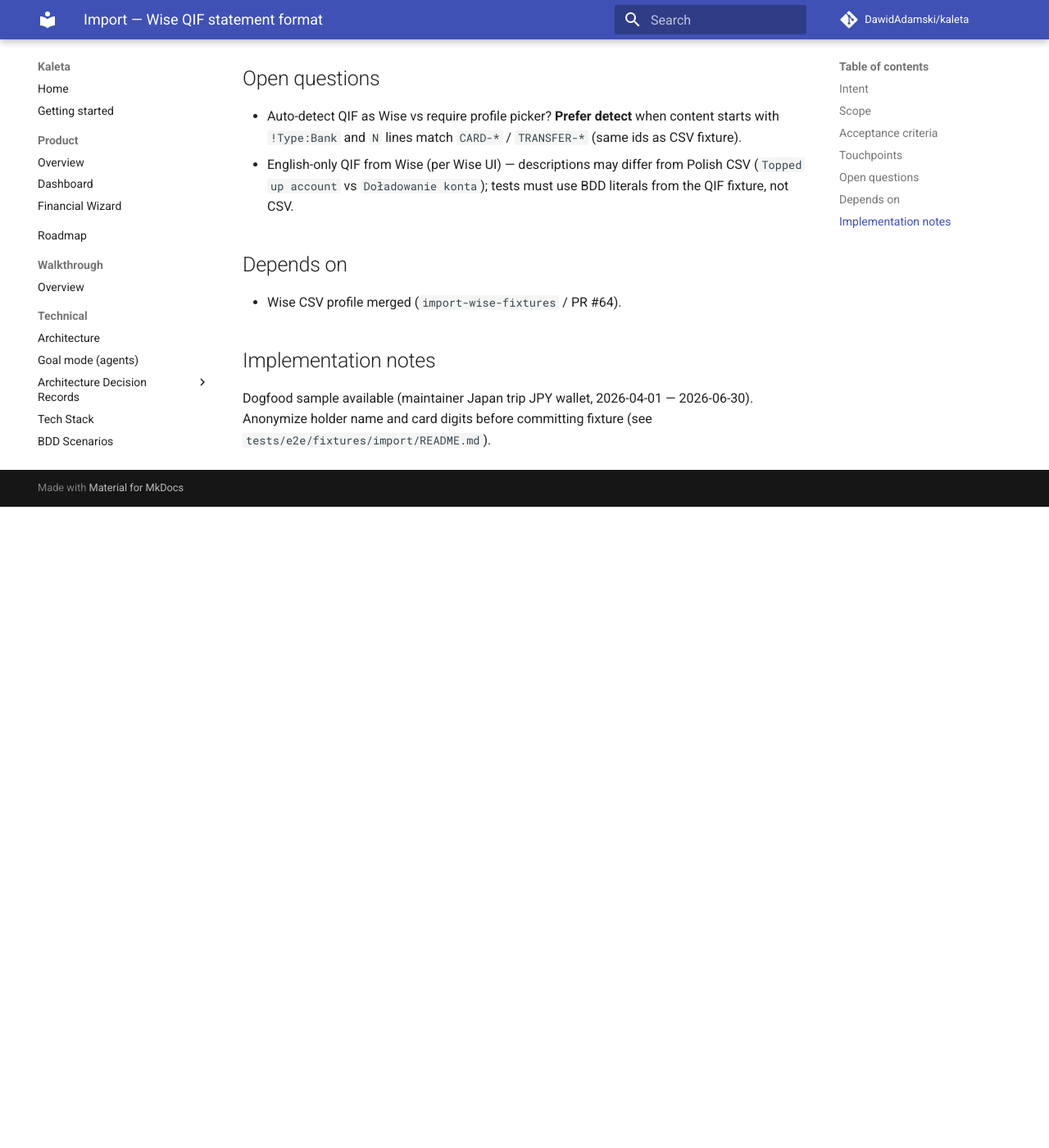
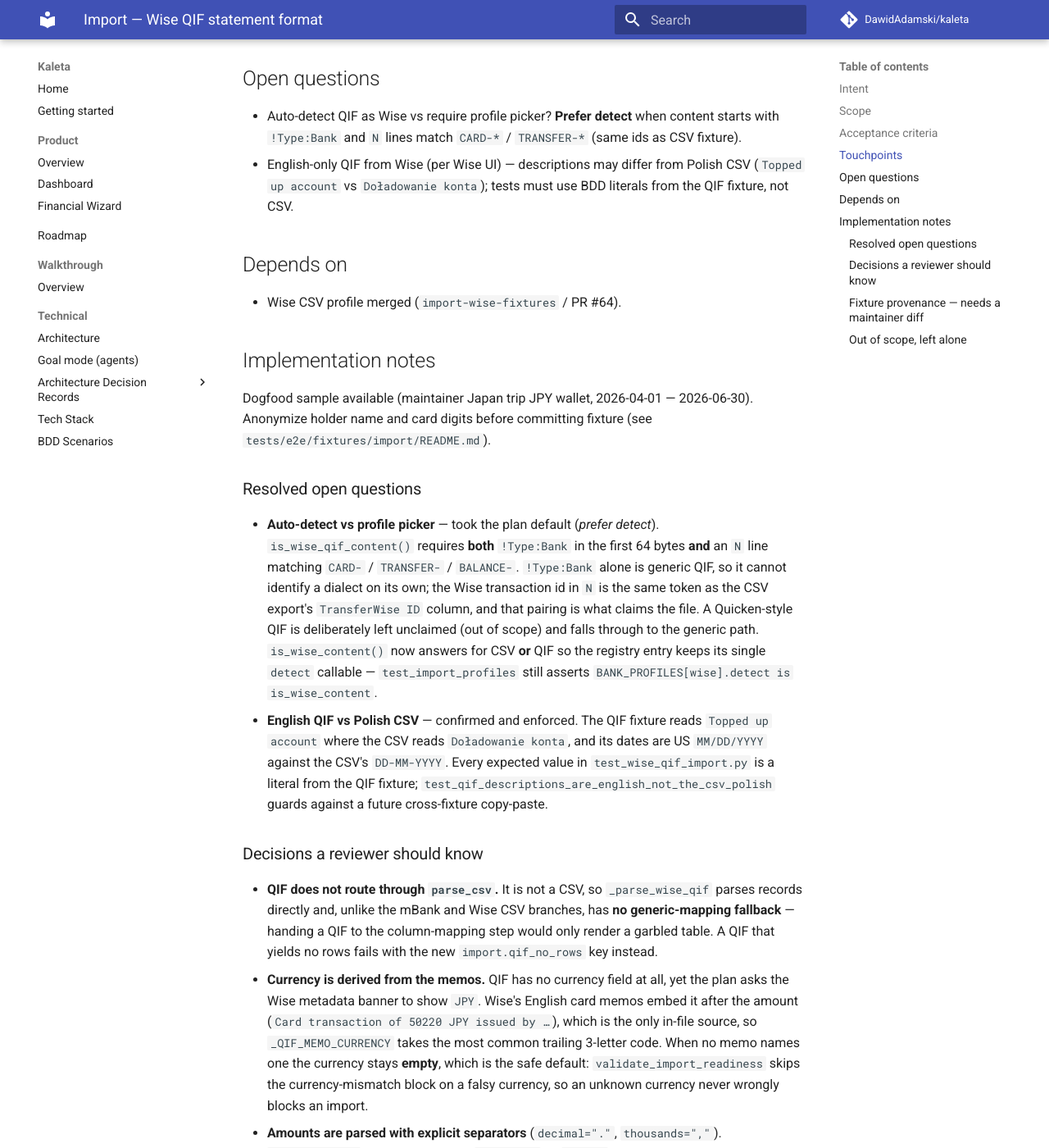
Before and after one commit to DawidAdamski/kaleta, an MkDocs documentation site: the page built from docs/plans/import-wise-qif.md, in a window 1280 px wide and 1400 px high, scrolled down 1275 px. Shown: the whole window at 82% size. Built offline with MkDocs 1.6.1 and Material for MkDocs 9.7.7, drawn with Linux system fonts in a browser that asks for light colours; comment, search, counter and statistics services are not loaded; before the commit the page ends 1893 px from its top, so only the background shows below that; some of the changed text lies outside the part shown.

Commit message:
docs(plans): record import-wise-qif decisions
Resolves both open questions with the plan defaults (auto-detect; QIF is
English where the CSV is Polish) and records the non-obvious calls: no
generic fallback for QIF, memo-derived currency, pinned amount
separators. Flags that the fixture was authored to the plan's field spec
rather than dumped from a real export, so the maintainer should diff it
against one before relying on the path.

Co-Authored-By: Claude Opus 5 (1M context) <noreply@anthropic.com>
Claude-Session: https://claude.ai/code/session_011wScxdogxxLQ6rAFoz3tqa

```diff
--- a/docs/plans/import-wise-qif.md
+++ b/docs/plans/import-wise-qif.md
@@ -3,7 +3,7 @@ plan_id: import-wise-qif
 title: Import — Wise QIF statement format
 area: import
 effort: small
-status: draft
+status: in-progress
 roadmap_ref: ../roadmap.md#import
 ---
 
@@ -73,3 +73,75 @@ Out of scope:
 Dogfood sample available (maintainer Japan trip JPY wallet, 2026-04-01 —
 2026-06-30). Anonymize holder name and card digits before committing
 fixture (see `tests/e2e/fixtures/import/README.md`).
+
+### Resolved open questions
+
+- **Auto-detect vs profile picker** — took the plan default (*prefer
+  detect*). `is_wise_qif_content()` requires **both** `!Type:Bank` in the
+  first 64 bytes **and** an `N` line matching `CARD-` / `TRANSFER-` /
+  `BALANCE-`. `!Type:Bank` alone is generic QIF, so it cannot identify a
+  dialect on its own; the Wise transaction id in `N` is the same token as
+  the CSV export's `TransferWise ID` column, and that pairing is what
+  claims the file. A Quicken-style QIF is deliberately left unclaimed
+  (out of scope) and falls through to the generic path.
+  `is_wise_content()` now answers for CSV **or** QIF so the registry entry
+  keeps its single `detect` callable — `test_import_profiles` still
+  asserts `BANK_PROFILES[wise].detect is is_wise_content`.
+- **English QIF vs Polish CSV** — confirmed and enforced. The QIF fixture
+  reads `Topped up account` where the CSV reads `Doładowanie konta`, and
+  its dates are US `MM/DD/YYYY` against the CSV's `DD-MM-YYYY`. Every
+  expected value in `test_wise_qif_import.py` is a literal from the QIF
+  fixture; `test_qif_descriptions_are_english_not_the_csv_polish` guards
+  against a future cross-fixture copy-paste.
+
+### Decisions a reviewer should know
+
+- **QIF does not route through `parse_csv`.** It is not a CSV, so
+  `_parse_wise_qif` parses records directly and, unlike the mBank and Wise
+  CSV branches, has **no generic-mapping fallback** — handing a QIF to the
+  column-mapping step would only render a garbled table. A QIF that yields
+  no rows fails with the new `import.qif_no_rows` key instead.
+- **Currency is derived from the memos.** QIF has no currency field at
+  all, yet the plan asks the Wise metadata banner to show `JPY`. Wise's
+  English card memos embed it after the amount (`Card transaction of
+  50220 JPY issued by …`), which is the only in-file source, so
+  `_QIF_MEMO_CURRENCY` takes the most common trailing 3-letter code.
+  When no memo names one the currency stays **empty**, which is the safe
+  default: `validate_import_readiness` skips the currency-mismatch block
+  on a falsy currency, so an unknown currency never wrongly blocks an
+  import.
+- **Amounts are parsed with explicit separators** (`decimal="."`,
+  `thousands=","`). `_parse_amount`'s auto mode reads `-1,811.00` as
+  `-1.811` (EU convention); QIF is US-shaped, so the separators must be
+  pinned. `test_amount_with_thousands_separator_is_not_mangled` covers it.
+- **Memo is kept as notes only when it adds information** — description is
+  `P` (payee) falling back to `M`; `notes` holds `M` only when it differs
+  from the description, so top-up rows do not store the same string twice.
+- **`accept` widened to `.csv,.qif` for every profile**, not just Wise.
+  The widget is built once, before a profile is known, and a QIF dropped
+  under *Generic CSV* is promoted to Wise by detection anyway — a
+  profile-conditional `accept` would only reject files the parser handles.
+
+### Fixture provenance — needs a maintainer diff
+
+`jpy-travel-sample.qif` was authored to the **field spec written in this
+plan** (`D` US `MM/DD/YYYY`, `T`, `P`, `N`, `M`, `^`), mirroring the nine
+rows of `jpy-travel-sample.csv` — it is *not* a dump of a real Wise QIF
+export, which was not available in this session.
+`tests/e2e/fixtures/import/README.md` asks for a real collected file
+before shipping a parser, so before relying on this path the maintainer
+should export one real Wise QIF and diff it against the fixture,
+particularly the `D` date format and the English memo wording the
+currency derivation depends on. Both are single-constant changes
+(`WiseQifPreprocessor._DATE_FORMAT`, `_QIF_MEMO_CURRENCY`) if the real
+export differs.
+
+### Out of scope, left alone
+
+- `import.drop_hint_mbank` / `import.drop_hint_wise` are dead i18n keys —
+  `upload_section.py` only ever renders `drop_hint_generic`. Both were
+  updated for consistency but wiring them up is a separate chore.
+- The BDD feature block is still titled *mBank CSV Import* while already
+  holding the Wise CSV scenario (KAL-CSV-019) and now the QIF one
+  (KAL-CSV-022). Renaming it is a docs change outside this plan's scope
+  (Working Agreement §9).
```
